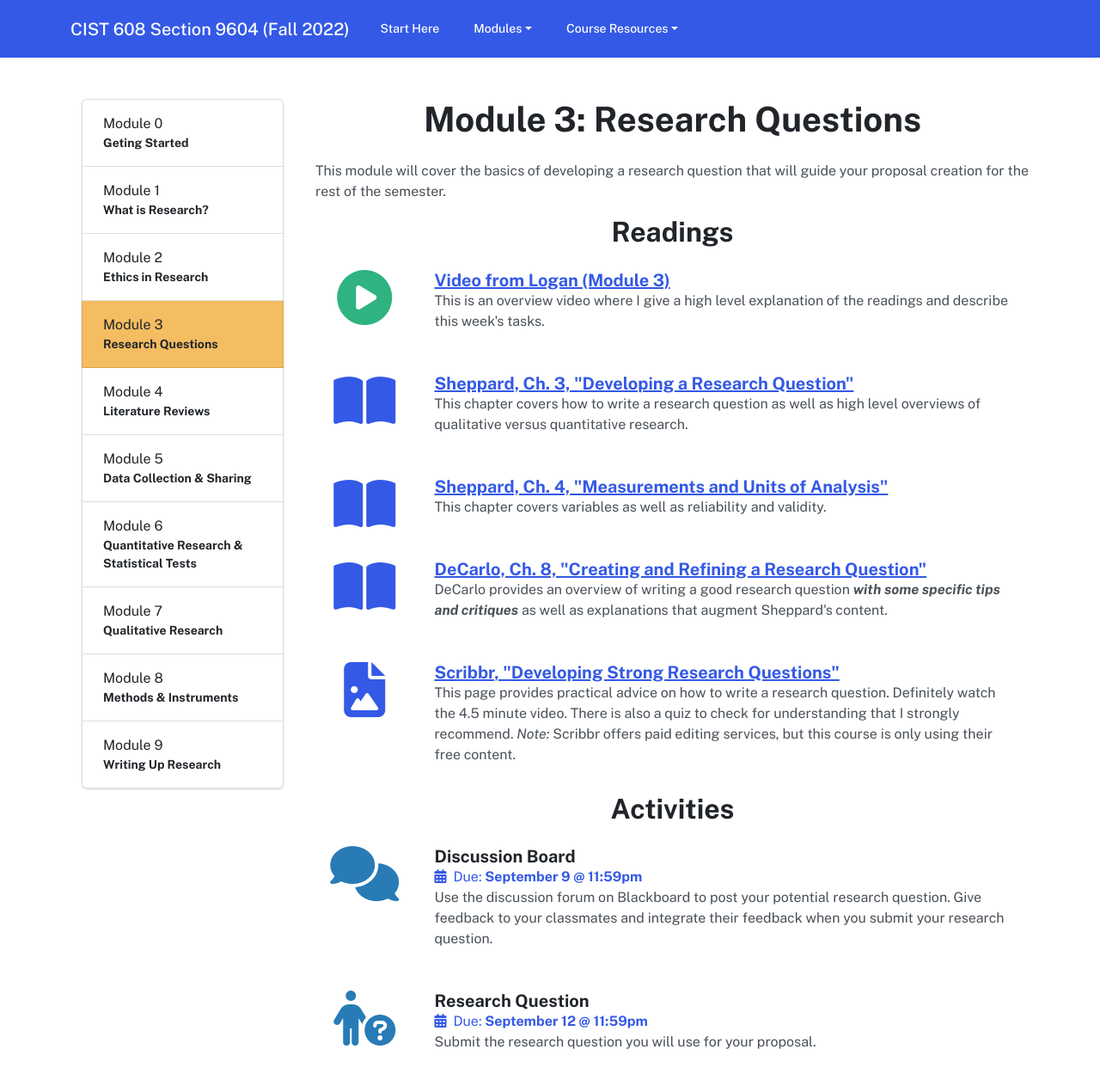
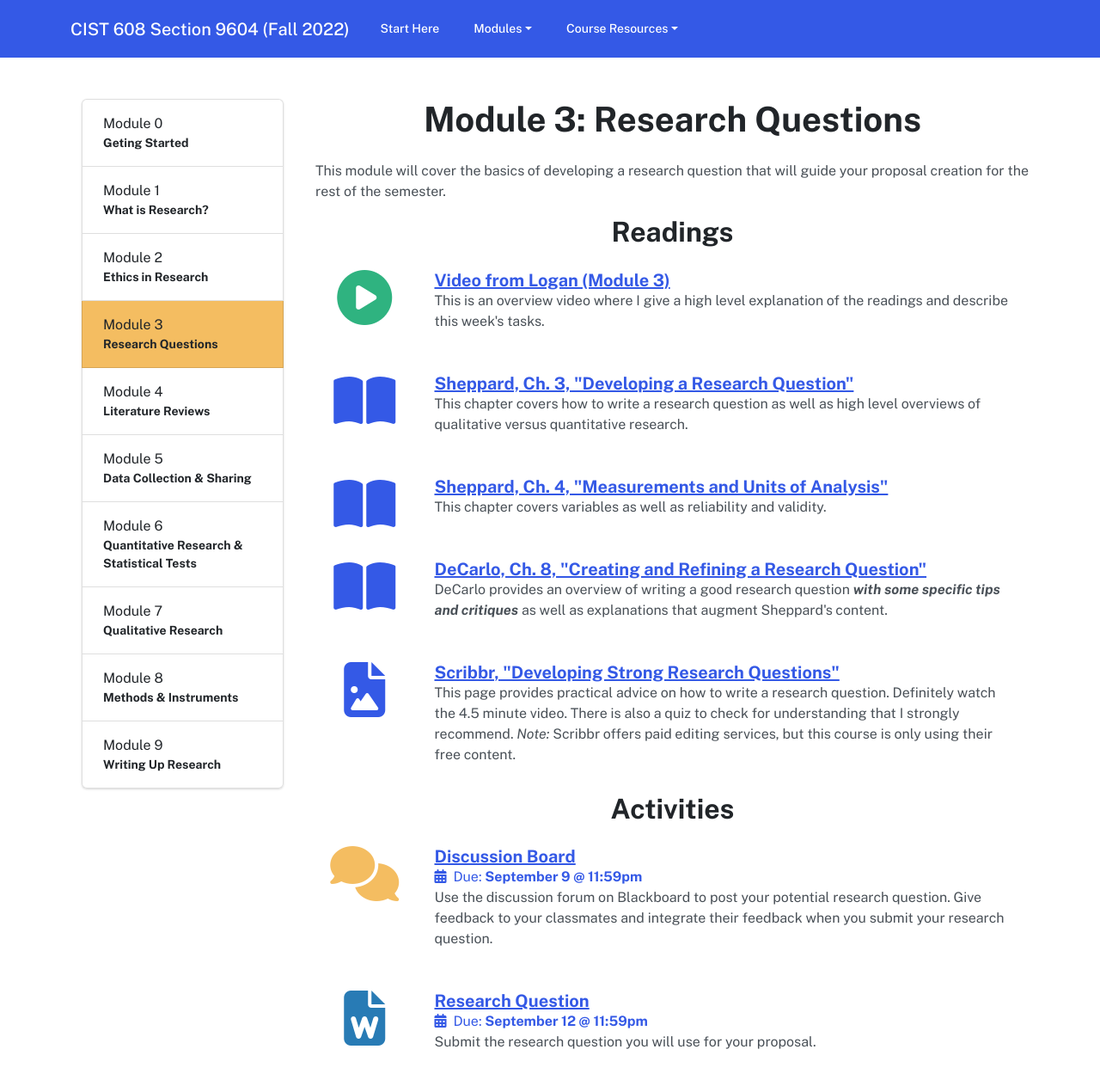
Before and after one commit to loganrath/cist608, a Jekyll site: the page built from module-03.md, in a window 1280 px wide. Shown: the whole page at 86% size. Built offline with Jekyll 4.4.1, drawn with Linux system fonts in a browser that asks for light colours; nearby versions of some CDN libraries.

Commit message:
icons and links

```diff
--- a/_layouts/yamlmodule.html
+++ b/_layouts/yamlmodule.html
@@ -23,7 +23,7 @@
           <i class="fa fa-{{reading.icon}} fa-4x text-primary"></i>
       </div>
       <div class="col-8 col-md-10">
-        <h3 class="h5 fw-bold mb-0"><a href="{{ reading.url }}" href="_blank">{{ reading.title }}</a></h3>
+        <h3 class="h5 fw-bold mb-0"><a href="{{ reading.url }}" target="_blank">{{ reading.title }}</a></h3>
         <p>{{ reading.description }}</p>
       </div>
       </div>
@@ -38,7 +38,7 @@
       <i class="fa fa-{{activity.icon}} fa-4x text-info"></i>
     </div>
     <div class="col-8 col-md-10">
-      <h3 class="h5 fw-bold mb-0">{{ activity.title }}</h3>
+      <h3 class="h5 fw-bold mb-0"><a href="{{activity.url}}" target="_blank">{{ activity.title }}</a></h3>
 			<p class="text-primary mb-0"><i class="fa-solid fa-calendar-days me-2"></i>Due: <strong>{{ activity.due }}</strong></p>
       <p>{{ activity.description }}</p>
     </div>
--- a/module-03.md
+++ b/module-03.md
@@ -34,13 +34,13 @@ readings:
 
 activities:
   - title: Discussion Board
-    icon: comments
+    icon: comments text-warning
     url: https://blackboard.albany.edu
     description: Use the discussion forum on Blackboard to post your potential research question. Give feedback to your classmates and integrate their feedback when you submit your research question.
     due: September 9 @ 11:59pm
 
   - title: Research Question
-    icon: person-circle-question
+    icon: file-word
     url: https://blackboard.albany.edu/
     description: Submit the research question you will use for your proposal.
     due: September 12 @ 11:59pm
```
Also changed, not shown: module-04.md (+1 -1 lines).
